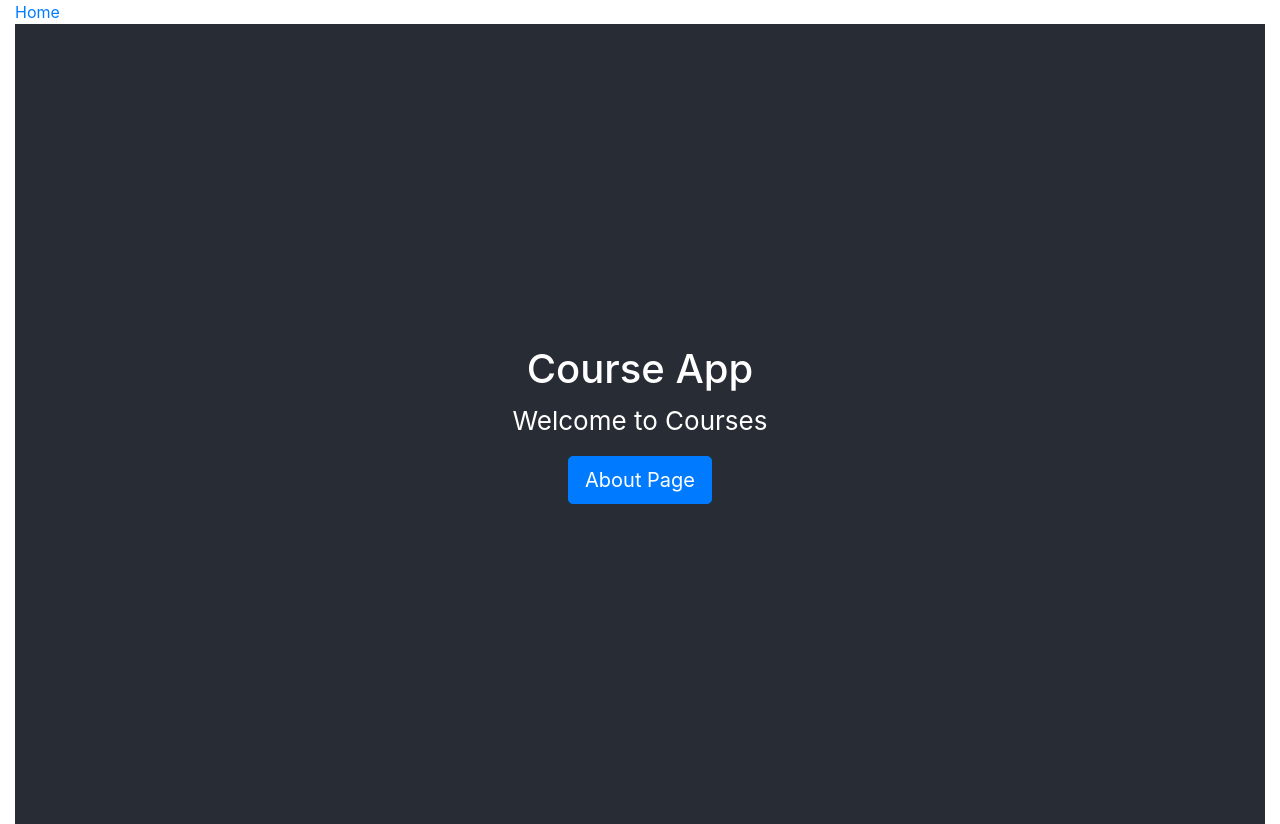
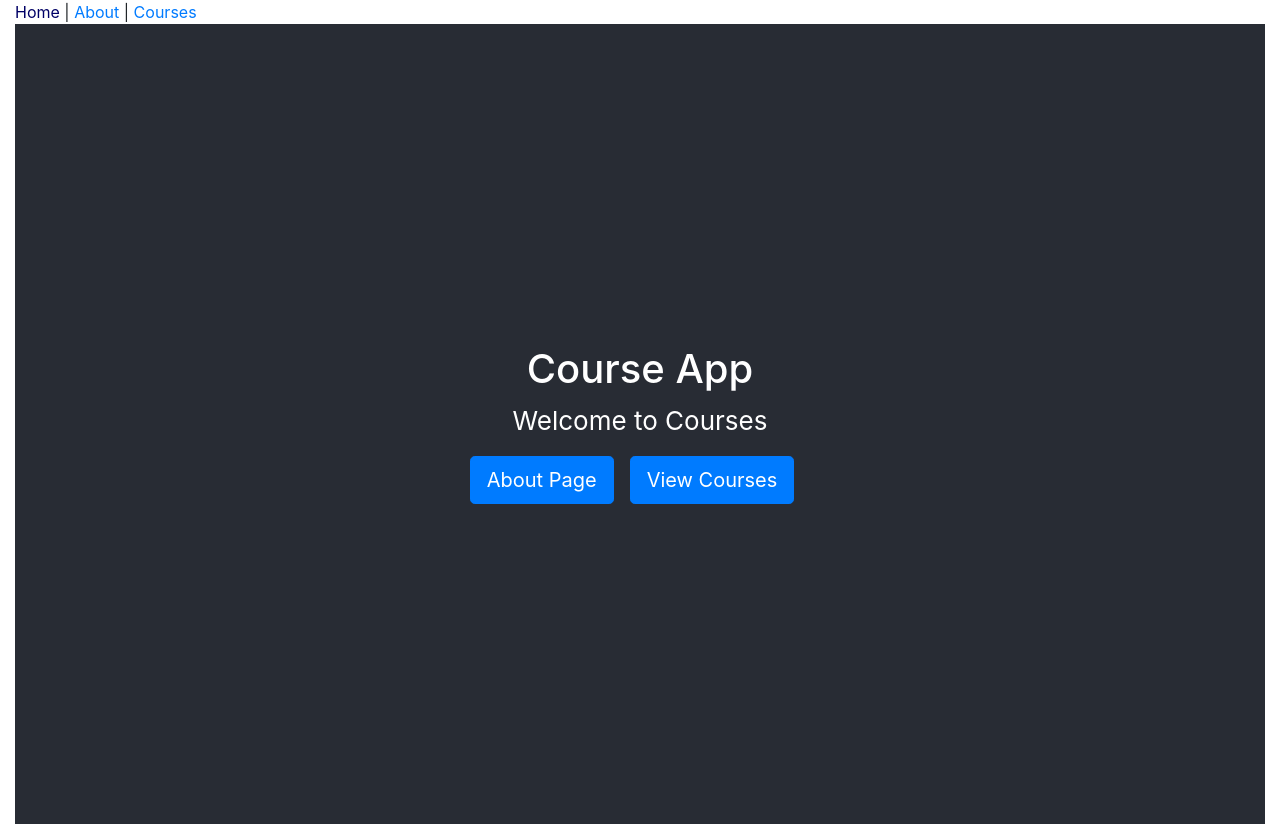
Before and after one commit to kpatel27/course-app, a React (Create React App) app: page / in a window 1280 px wide. Built offline with nearby package versions, Linux system fonts and the light colour scheme.

Commit message:
set routes & nav

```diff
--- a/src/Home.css
+++ /dev/null
@@ -1,38 +0,0 @@
-.App {
-  text-align: center;
-}
-
-.App-logo {
-  height: 40vmin;
-  pointer-events: none;
-}
-
-@media (prefers-reduced-motion: no-preference) {
-  .App-logo {
-    animation: App-logo-spin infinite 20s linear;
-  }
-}
-
-.App-header {
-  background-color: #282c34;
-  min-height: 100vh;
-  display: flex;
-  flex-direction: column;
-  align-items: center;
-  justify-content: center;
-  font-size: calc(10px + 2vmin);
-  color: white;
-}
-
-.App-link {
-  color: #61dafb;
-}
-
-@keyframes App-logo-spin {
-  from {
-    transform: rotate(0deg);
-  }
-  to {
-    transform: rotate(360deg);
-  }
-}
--- a/src/components/About.js
+++ b/src/components/About.js
@@ -1,8 +1,9 @@
 import React from 'react';
+import '../App.css';
 
 const About = () => (
-  <div>
-    <h2>About</h2>
+  <div className='App-header'>
+    <h1>About</h1>
     <p>Course App is built using React, React Router, and Redux</p>
   </div>
 );
--- a/src/components/App.js
+++ b/src/components/App.js
@@ -1,14 +1,20 @@
 import React from 'react';
-import { Route } from 'react-router-dom';
+import { Route, Switch } from 'react-router-dom';
 import Home from './Home';
 import About from './About';
 import Nav from './Nav';
+import { Page404 } from './Page404';
+import CoursesPage from './CoursesPage';
 
 const App = () => (
   <div className='container-fluid'>
     <Nav />
-    <Route exact path='/' component={Home} />
-    <Route path='/about' component={About} />
+    <Switch>
+      <Route exact path='/' component={Home} />
+      <Route path='/about' component={About} />
+      <Route path='/courses' component={CoursesPage} />
+      <Route component={Page404} />
+    </Switch>
   </div>
 );
 
--- /dev/null
+++ b/src/components/CoursesPage.js
@@ -0,0 +1,11 @@
+import React, { Component } from 'react';
+
+export default class CoursesPage extends Component {
+  render() {
+    return (
+      <div className='App-header'>
+        <h1>Courses</h1>
+      </div>
+    );
+  }
+}
--- a/src/components/Home.js
+++ b/src/components/Home.js
@@ -1,14 +1,19 @@
 import React from 'react';
-import '../Home.css';
+import '../App.css';
 import { Link } from 'react-router-dom';
 
 const App = () => (
   <div className='App-header'>
     <h1>Course App</h1>
     <p>Welcome to Courses</p>
-    <Link to='about' className='btn btn-primary btn-lg'>
-      About Page
-    </Link>
+    <div>
+      <Link to='about' className='btn btn-primary btn-lg mr-3'>
+        About Page
+      </Link>
+      <Link to='courses' className='btn btn-primary btn-lg mr-3'>
+        View Courses
+      </Link>
+    </div>
   </div>
 );
 
--- a/src/components/Nav.js
+++ b/src/components/Nav.js
@@ -1,12 +1,24 @@
 import React from 'react';
-import { Link } from 'react-router-dom';
+import { NavLink } from 'react-router-dom';
 
-const Nav = () => (
-  <nav>
-    <Link exact to='/'>
-      Home
-    </Link>
-  </nav>
-);
+const Nav = () => {
+  const activeClass = { color: '#000066' };
+
+  return (
+    <nav>
+      <NavLink exact to='/' activeStyle={activeClass}>
+        Home
+      </NavLink>
+      {' | '}
+      <NavLink to='/about' activeStyle={activeClass}>
+        About
+      </NavLink>
+      {' | '}
+      <NavLink exact to='/courses' activeStyle={activeClass}>
+        Courses
+      </NavLink>
+    </nav>
+  );
+};
 
 export default Nav;
--- /dev/null
+++ b/src/components/Page404.js
@@ -0,0 +1,3 @@
+import React from 'react';
+
+export const Page404 = () => <h1>404 Error! Page not found</h1>;
```
